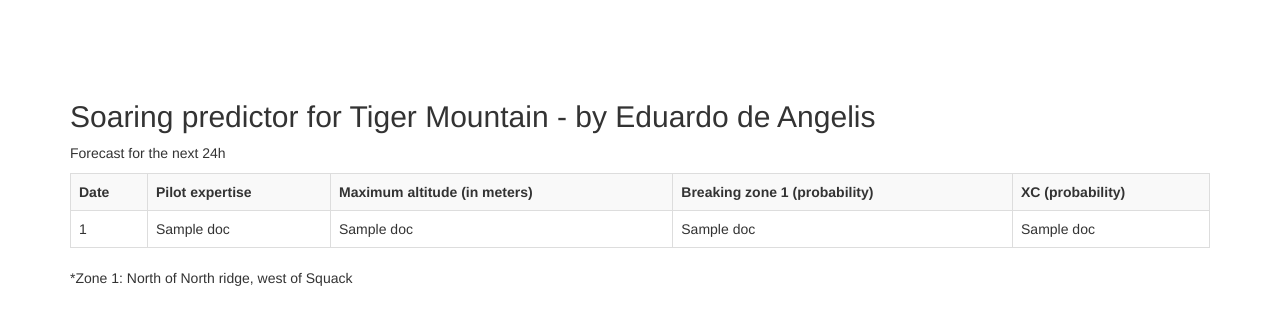
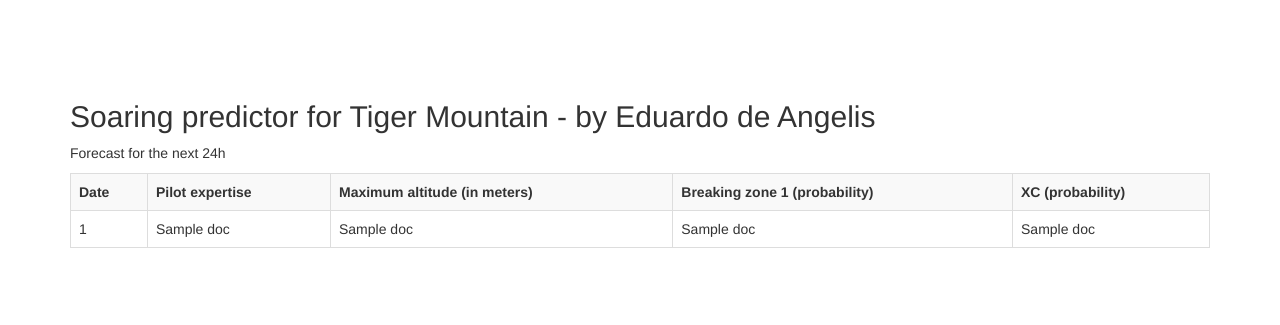
Before and after one commit to eddietheangel/soaring_predictor, a Python web app: template templates/forecast.html in a window 1280 px wide. Shown: the top 325 px of the page. Run offline with Jinja, Linux system fonts and the light colour scheme; the template is opened without the code that fills it: most values are stand-ins (such as "Sample title", 1, 10 or a date in 2020); some libraries are stand-ins or nearby versions.

Commit message:
fixing template

```diff
--- a/templates/forecast.html
+++ b/templates/forecast.html
@@ -31,7 +31,6 @@
         </TR>
         {% endfor %}
       </table>
-      <p>*Zone 1: North of North ridge, west of Squack</p>
     </div>
   </div>
 </div>
```
